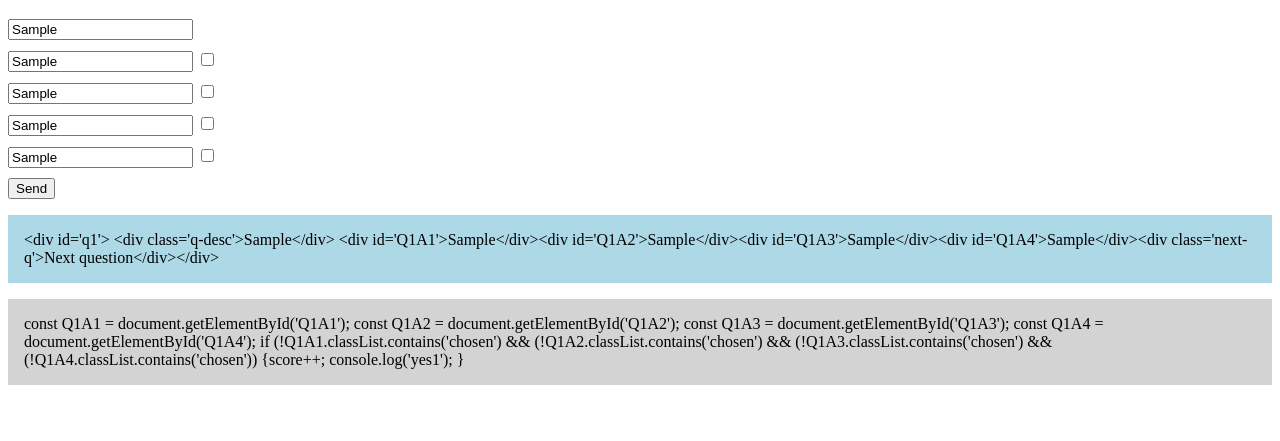
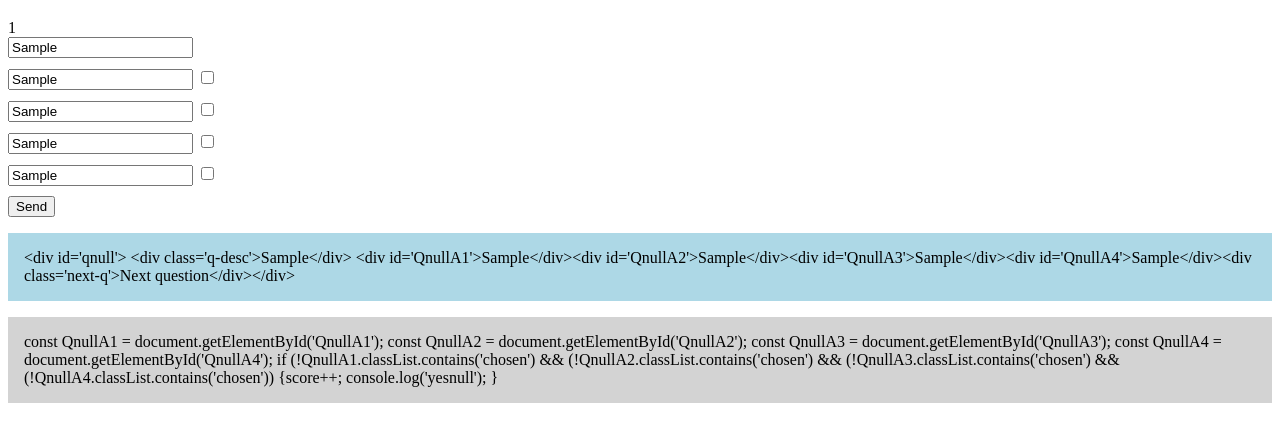
Before and after one commit to serverwind/testMaker, a plain HTML site: page index.html in a window 1280 px wide. Both pictures are taken after typing "Sample", "Sample", "Sample", "Sample", "Sample" into the empty fields and a click on the button "Send". Shown: the part 61-502 px from the top of the page. Drawn offline with Linux system fonts and the light colour scheme.

Commit message:
now generated code store in localstorage

```diff
--- a/index.html
+++ b/index.html
@@ -15,9 +15,12 @@
   padding:1em;
 }
   </style>
+  <!-- Добавление SDK Firebase Firestore -->
+
 </head>
 <body>
   <h1>Test Maker</h1>
+  <div id="q-num"></div>
   <div>
     <input id="question" type="text" placeholder='q'>
   </div>
@@ -43,5 +46,6 @@
   <section id="js-code"></section>
 
   <script src='main.js'></script>
+
 </body>
 </html>
--- a/main.js
+++ b/main.js
@@ -1,8 +1,30 @@
-const HTML = document.getElementById('code');
-const JS_CODE = document.getElementById('js-code');
+/// amount of used space (5000 kb limit)
+const {
+  size
+} = new Blob(Object.values(localStorage))
+console.log(size)
+const localStorageSpace = () => {
+  let allStrings = '';
+  for (const key of Object.keys(window.localStorage)) {
+    allStrings += window.localStorage[key];
+  }
+  return allStrings ? 3 + ((allStrings.length * 16) / (8 * 1024)) + ' KB' : 'Empty (0 KB)';
+};
+console.log(localStorageSpace())
+
+//////////////////////
+let HTML = document.getElementById('code');
+let JS_CODE = document.getElementById('js-code');
+let QNUM = document.getElementById('q-num');
 const SEND_BUTTON = document.getElementById('send');
 const ALL_Q = [];
 const ALL_JS = [];
+let qCounter = 0;
+
+HTML.innerHTML = localStorage.getItem('code');
+JS_CODE.innerHTML = localStorage.getItem('js-code');
+qCounter = localStorage.getItem('counter');
+QNUM.innerHTML = localStorage.getItem('counter');
 
 SEND_BUTTON.addEventListener('click', constructor);
 
@@ -17,65 +39,64 @@ function constructor() {
   const A3_CHECK = document.getElementById('a3-checked');
   const A4_CHECK = document.getElementById('a4-checked');
   const ALL_Q_LEN = ALL_Q.length;
-  let currentNum = ALL_Q_LEN+1;
-  let template_head = `&lt;div id='q${currentNum}'&gt;
+  let template_head = `&lt;div id='q${qCounter}'&gt;
       &lt;div class='q-desc'&gt;${Q}&lt;/div&gt; `;
   let template_end = `&lt;div class='next-q'&gt;Next question&lt;/div&gt;&lt;/div&gt; `;
   let js_template_head = `
-    const Q${currentNum}A1 = document.getElementById('Q${currentNum}A1');
-    const Q${currentNum}A2 = document.getElementById('Q${currentNum}A2');
-    const Q${currentNum}A3 = document.getElementById('Q${currentNum}A3');
-    const Q${currentNum}A4 = document.getElementById('Q${currentNum}A4');
+    const Q${qCounter}A1 = document.getElementById('Q${qCounter}A1');
+    const Q${qCounter}A2 = document.getElementById('Q${qCounter}A2');
+    const Q${qCounter}A3 = document.getElementById('Q${qCounter}A3');
+    const Q${qCounter}A4 = document.getElementById('Q${qCounter}A4');
     if `;
   let js_template_end = `score++;
-        console.log('yes${currentNum}');
+        console.log('yes${qCounter}');
     }`;
 
   if (A1_CHECK.checked) {
-    let template_q1 = `&lt;div id='Q${currentNum}A1'&gt;${A1} RIGHT &lt;/div&gt`;
+    let template_q1 = `&lt;div id='Q${qCounter}A1'&gt;${A1} RIGHT &lt;/div&gt`;
     template_head += template_q1;
     let js_template_q1 = `(Q1A1.classList.contains('chosen') && `;
     js_template_head += js_template_q1;
   } else {
-    let template_q1 = `&lt;div id='Q${currentNum}A1'&gt;${A1}&lt;/div&gt`;
+    let template_q1 = `&lt;div id='Q${qCounter}A1'&gt;${A1}&lt;/div&gt`;
     template_head += template_q1;
-    let js_template_q1 = `(!Q${currentNum}A1.classList.contains('chosen') && `;
+    let js_template_q1 = `(!Q${qCounter}A1.classList.contains('chosen') && `;
     js_template_head += js_template_q1;
   }
 
     if (A2_CHECK.checked) {
-      let template_q2 = `&lt;div id='Q${currentNum}A2'&gt;${A1} RIGHT &lt;/div&gt`;
+      let template_q2 = `&lt;div id='Q${qCounter}A2'&gt;${A1} RIGHT &lt;/div&gt`;
       template_head += template_q2;
-      let js_template_q2 = `(Q${currentNum}A2.classList.contains('chosen') && `;
+      let js_template_q2 = `(Q${qCounter}A2.classList.contains('chosen') && `;
       js_template_head += js_template_q2;
     } else {
-      let template_q2 = `&lt;div id='Q${currentNum}A2'&gt;${A1}&lt;/div&gt`;
+      let template_q2 = `&lt;div id='Q${qCounter}A2'&gt;${A1}&lt;/div&gt`;
       template_head += template_q2;
-      let js_template_q2 = `(!Q${currentNum}A2.classList.contains('chosen') && `;
+      let js_template_q2 = `(!Q${qCounter}A2.classList.contains('chosen') && `;
       js_template_head += js_template_q2;
     }
 
     if (A3_CHECK.checked) {
-      let template_q3 = `&lt;div id='Q${currentNum}A3'&gt;${A1} RIGHT &lt;/div&gt`;
+      let template_q3 = `&lt;div id='Q${qCounter}A3'&gt;${A1} RIGHT &lt;/div&gt`;
       template_head += template_q3;
-      let js_template_q3 = `(Q${currentNum}A3.classList.contains('chosen') && `;
+      let js_template_q3 = `(Q${qCounter}A3.classList.contains('chosen') && `;
       js_template_head += js_template_q3;
     } else {
-      let template_q3 = `&lt;div id='Q${currentNum}A3'&gt;${A1}&lt;/div&gt`;
+      let template_q3 = `&lt;div id='Q${qCounter}A3'&gt;${A1}&lt;/div&gt`;
       template_head += template_q3;
-      let js_template_q3 = `(!Q${currentNum}A3.classList.contains('chosen') && `;
+      let js_template_q3 = `(!Q${qCounter}A3.classList.contains('chosen') && `;
       js_template_head += js_template_q3;
     }
 
     if (A4_CHECK.checked) {
-      let template_q4 = `&lt;div id='Q${currentNum}A4'&gt;${A1} RIGHT &lt;/div&gt`;
+      let template_q4 = `&lt;div id='Q${qCounter}A4'&gt;${A1} RIGHT &lt;/div&gt`;
       template_head += template_q4;
-      let js_template_q4 = `(Q${currentNum}A4.classList.contains('chosen')) {`;
+      let js_template_q4 = `(Q${qCounter}A4.classList.contains('chosen')) {`;
       js_template_head += js_template_q4;
     } else {
-      let template_q4 = `&lt;div id='Q${currentNum}A4'&gt;${A1}&lt;/div&gt`;
+      let template_q4 = `&lt;div id='Q${qCounter}A4'&gt;${A1}&lt;/div&gt`;
       template_head += template_q4;
-      let js_template_q4 = `(!Q${currentNum}A4.classList.contains('chosen')) {`;
+      let js_template_q4 = `(!Q${qCounter}A4.classList.contains('chosen')) {`;
       js_template_head += js_template_q4;
     }
 
@@ -92,4 +113,9 @@ function constructor() {
   let div_js = document.createElement('div');
   div_js.innerHTML = js_template;
   JS_CODE.appendChild(div_js);
+  qCounter++;
+  QNUM.innerHTML = qCounter;
+  localStorage.setItem('code', HTML.innerHTML);
+  localStorage.setItem('js-code', JS_CODE.innerHTML);
+  localStorage.setItem('counter', qCounter);
 }
```
Also changed, not shown: 3 other files.
